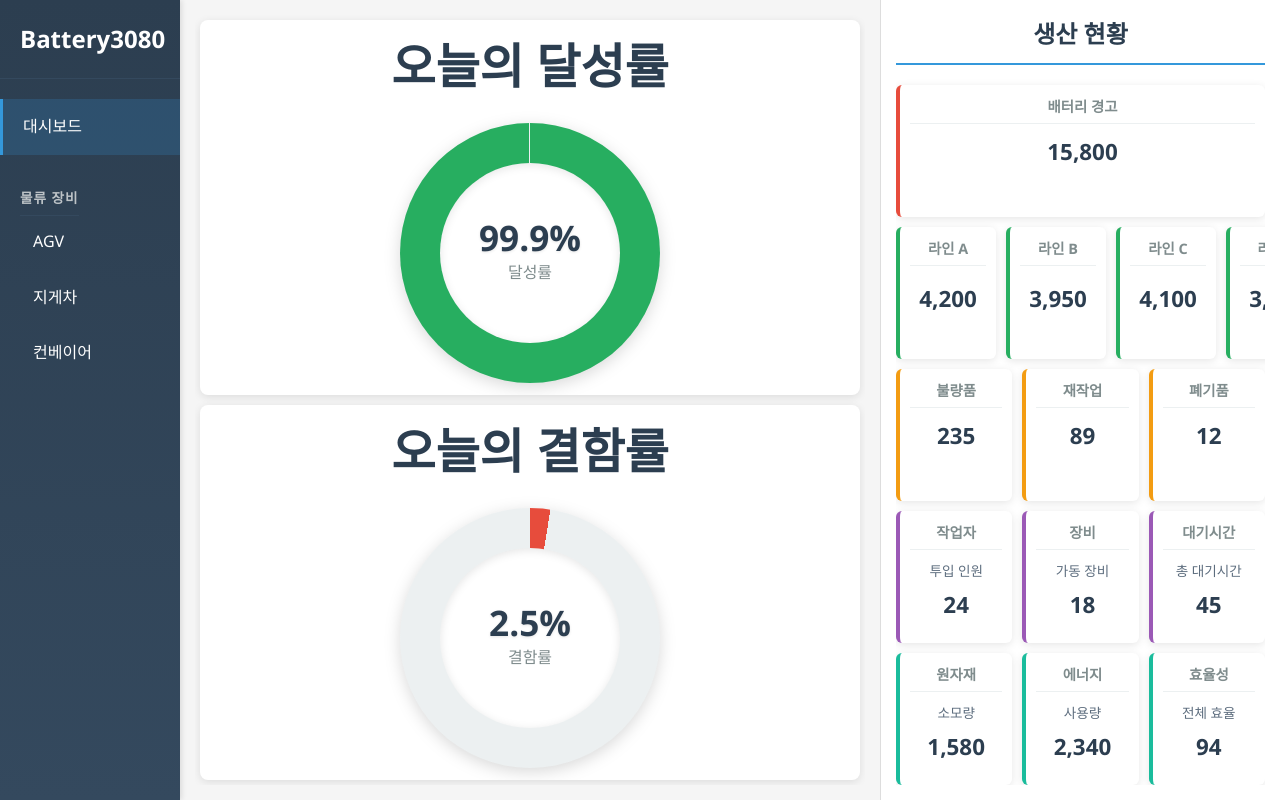
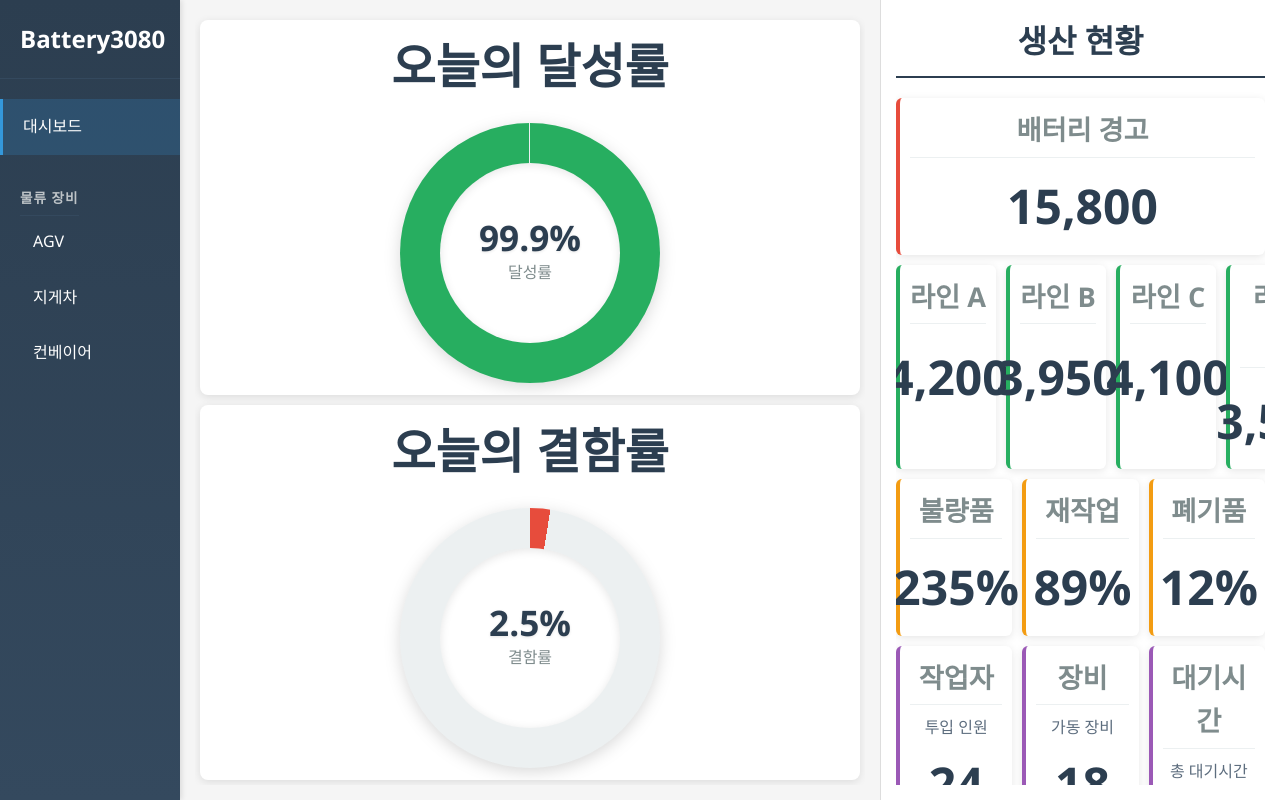
Before and after one commit to Hyundai-Autoever-Smart-Factory-2nd/battery3080-frontend, a Vue app: page / in a window 1280 px wide. Built offline with nearby package versions, Linux system fonts and the light colour scheme.

Commit message:
fix: 데이터 테이블 글자 크기 수정

```diff
--- a/src/components/dashboard/DataTable.vue
+++ b/src/components/dashboard/DataTable.vue
@@ -25,7 +25,7 @@
       <div class="cell" v-for="item in row3Data" :key="item.id">
         <div class="cell-header">{{ item.title }}</div>
         <div class="cell-content">
-          <span class="number">{{ item.number.toLocaleString() }}</span>
+          <span class="number">{{ item.number }}%</span>
         </div>
       </div>
     </div>
@@ -94,11 +94,11 @@ export default {
 .data-table h2 {
   margin: 0 0 10px 0;
   color: #2c3e50;
-  font-size: 1.5rem;
+  font-size: 2rem;
   font-weight: 600;
   text-align: center;
   padding-bottom: 10px;
-  border-bottom: 2px solid #3498db;
+  border-bottom: 2px solid;
   flex-shrink: 0;
 }
 
@@ -151,7 +151,7 @@ export default {
 }
 
 .cell-header {
-  font-size: 0.9rem;
+  font-size: 1.7rem;
   font-weight: 600;
   color: #7f8c8d;
   margin-bottom: 10px;
@@ -168,7 +168,7 @@ export default {
 }
 
 .korean-text {
-  font-size: 0.85rem;
+  font-size: 1rem;
   color: #5d6d7e;
   font-weight: 500;
   text-align: center;
@@ -176,7 +176,7 @@ export default {
 }
 
 .number {
-  font-size: 1.4rem;
+  font-size: 3rem;
   font-weight: bold;
   color: #2c3e50;
   text-align: center;
```
